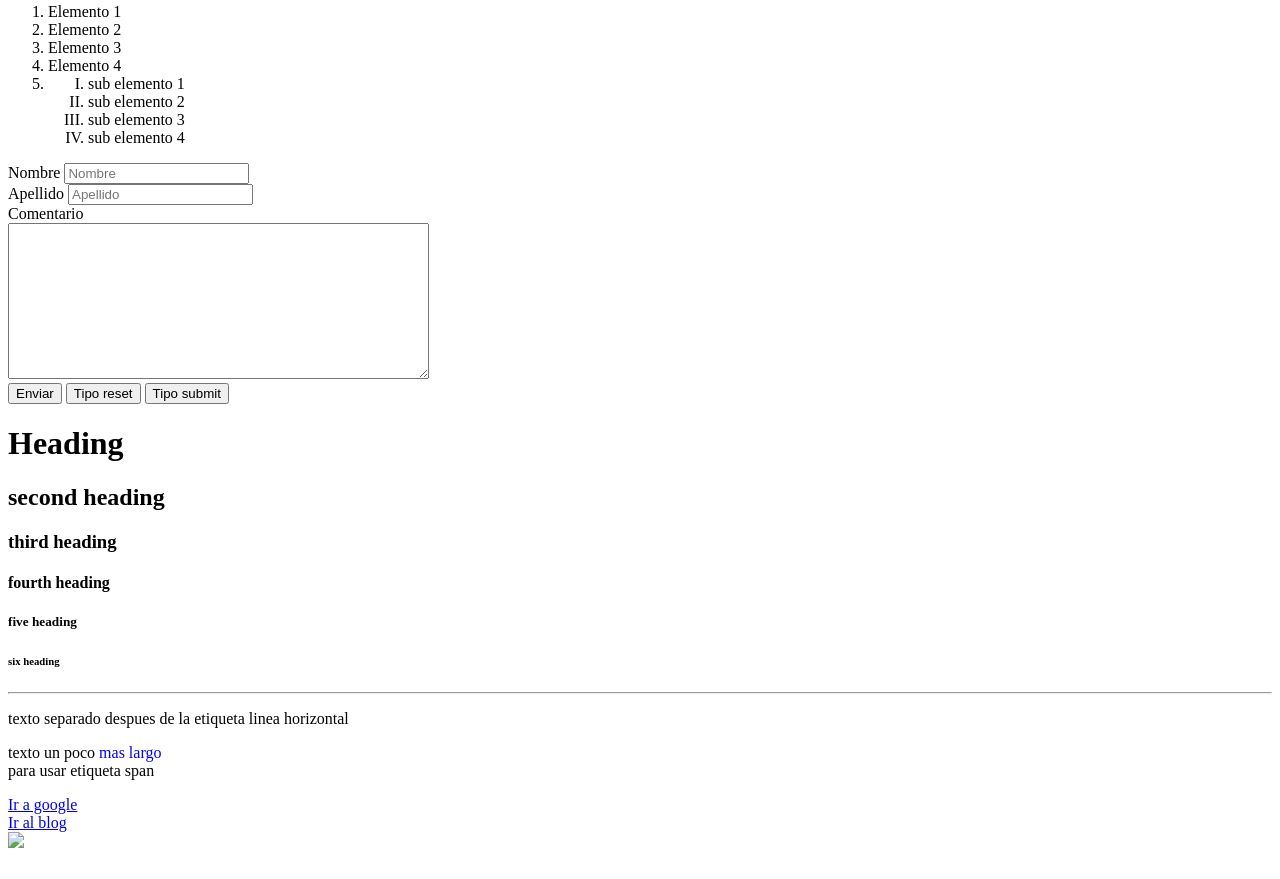
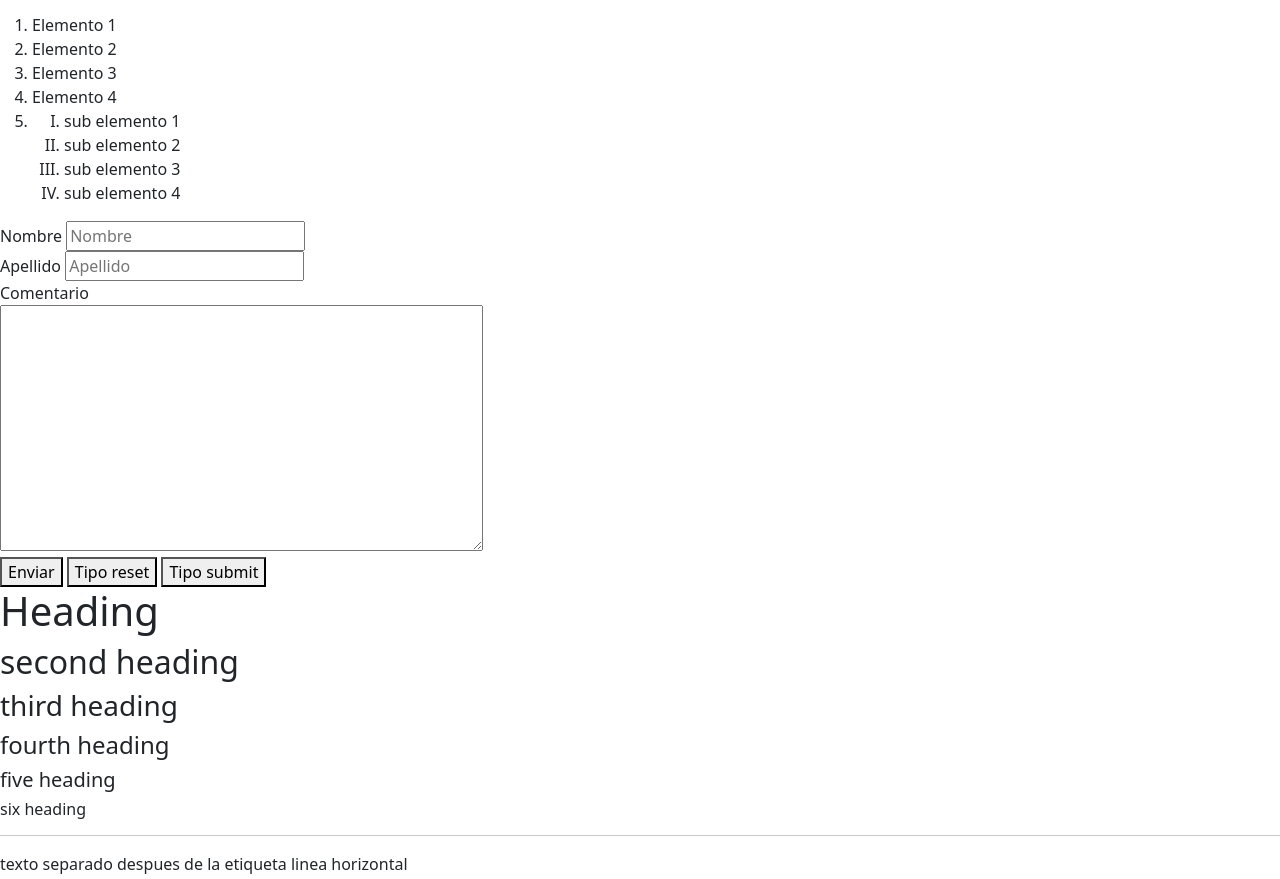
Before and after one commit to scristiansc/HTML_practice, a plain HTML site: page index.html in a window 1280 px wide. Shown: the part 257-1136 px from the top of the page. Drawn offline with nearby package versions, Linux system fonts and the light colour scheme.

Commit message:
Using bootstrap

```diff
--- a/blog.html
+++ b/blog.html
@@ -3,6 +3,7 @@
 <head>
 
     <title>Blog</title>
+    <link href="https://cdn.jsdelivr.net/npm/bootstrap@5.3.6/dist/css/bootstrap.min.css" rel="stylesheet" integrity="sha384-4Q6Gf2aSP4eDXB8Miphtr37CMZZQ5oXLH2yaXMJ2w8e2ZtHTl7GptT4jmndRuHDT" crossorigin="anonymous">
 </head>
 <body>
     <header>
--- a/index.html
+++ b/index.html
@@ -7,6 +7,7 @@
             border: 1px solid red;
         }
     </style>
+    <link href="https://cdn.jsdelivr.net/npm/bootstrap@5.3.6/dist/css/bootstrap.min.css" rel="stylesheet" integrity="sha384-4Q6Gf2aSP4eDXB8Miphtr37CMZZQ5oXLH2yaXMJ2w8e2ZtHTl7GptT4jmndRuHDT" crossorigin="anonymous">
 </head>
 <body>
     <table style="width: 500px;">
@@ -89,7 +90,7 @@
         <br>para usar etiqueta span</p>
     <a target="_blank" href="https://www.google.com.co"> Ir a google</a>
     <br>
-    <a target="_blank" href="file:///C:/Users/LENOVO/OneDrive/Desktop/practice%20html/blog.html">Ir al blog</a>
+    <a target="_blank" href="file:///C:/Users/LENOVO/OneDrive/Desktop/CodeCaminoAlExito/PRACTICE/practice%20html/blog.html">Ir al blog</a>
     <br>
     <img src="img/paisaje.jpg" width="400" />
 </body>
```
